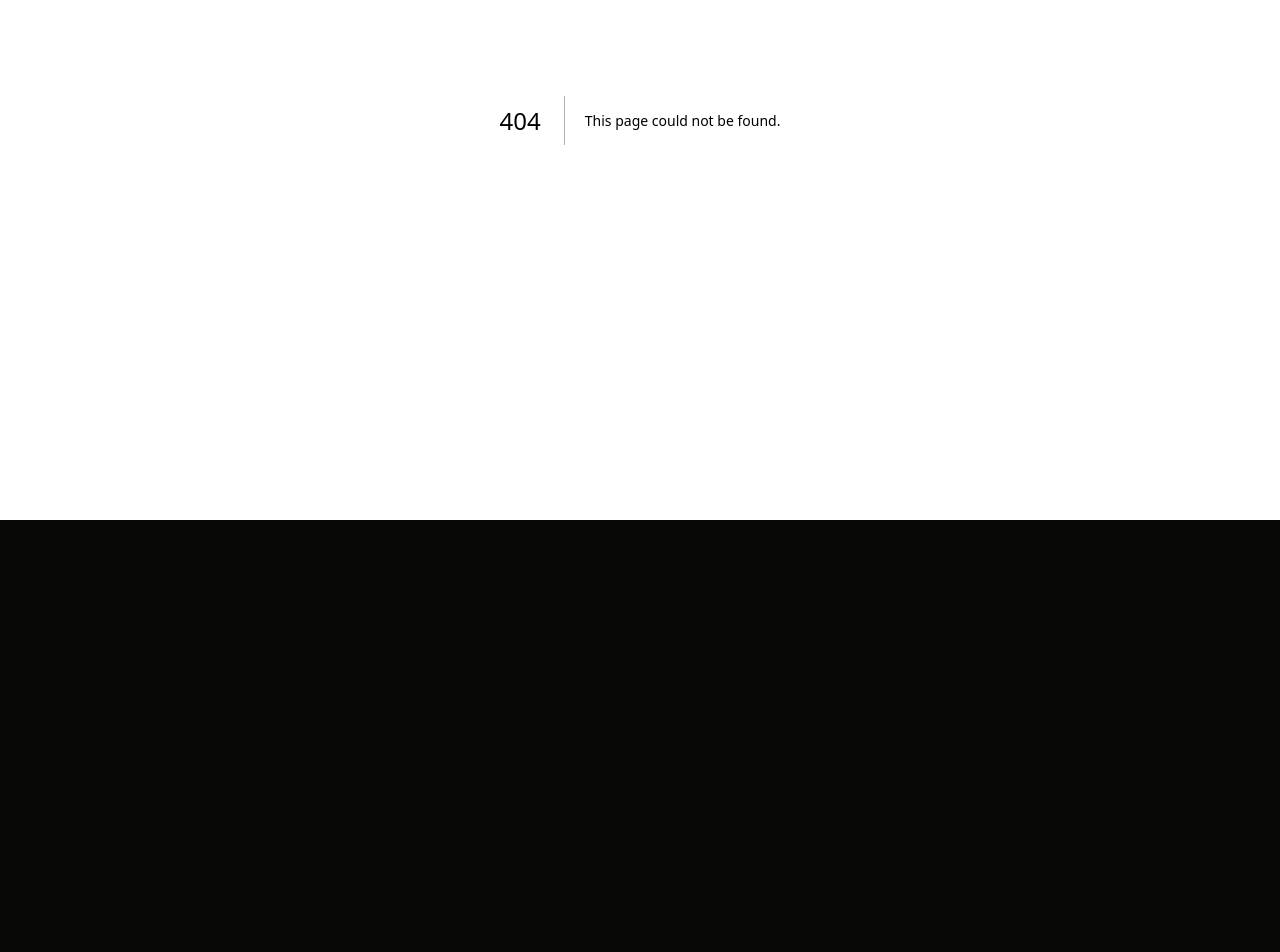
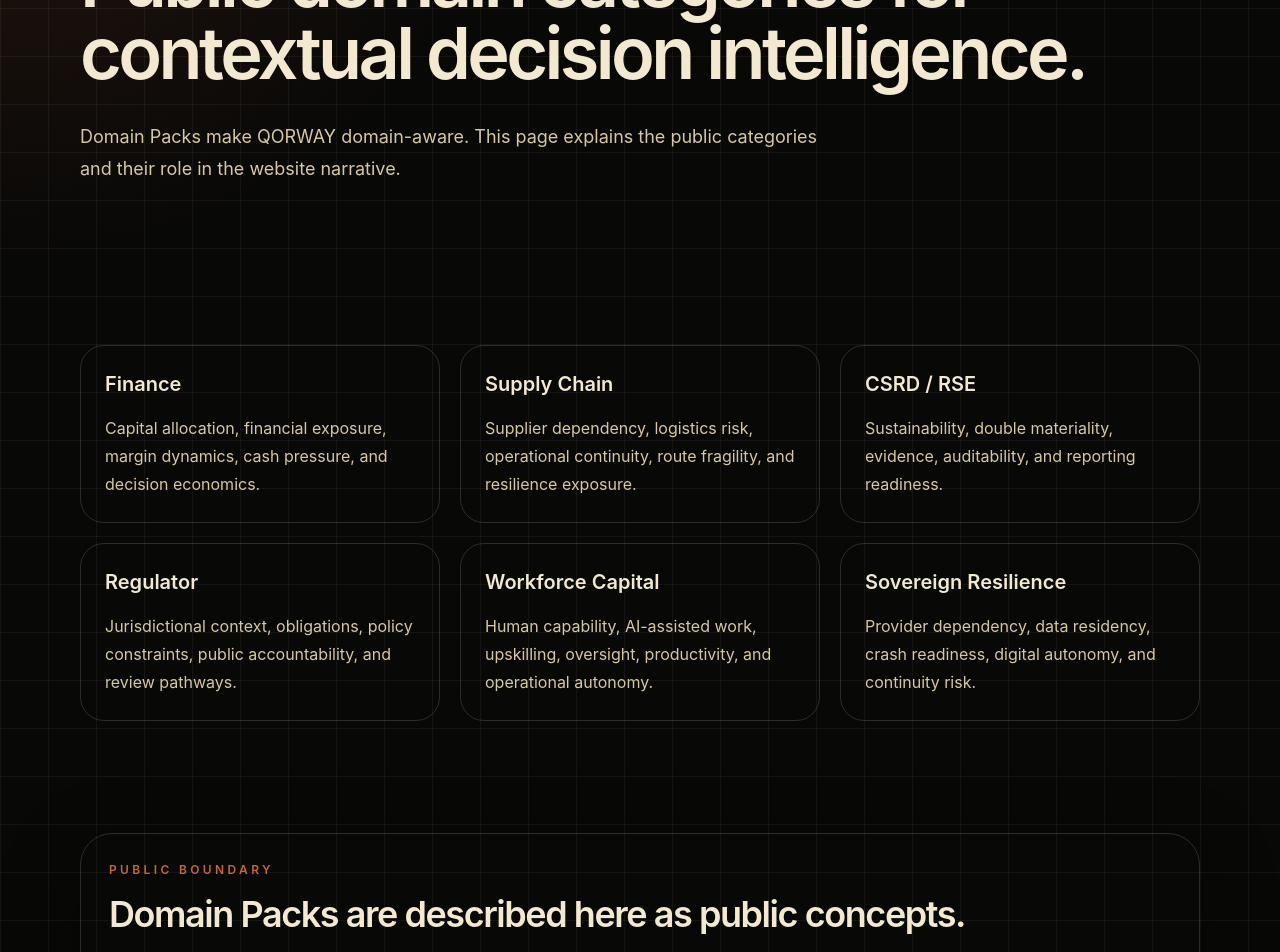
Before and after one commit to QORWAY-TECHNOLOGY/qorway-technology-website, a Next.js app: page /domain-packs in a window 1280 px wide. Before the commit this address had no page. Shown: the part 280-1232 px from the top of the page. Before the commit the page ends 800 px from the top, so only its background shows below. Built offline with nearby package versions, Linux system fonts and the light colour scheme.

Commit message:
Add domain packs page

```diff
--- /dev/null
+++ b/app/domain-packs/page.tsx
@@ -0,0 +1,47 @@
+import type { Metadata } from "next";
+import { Hero, PageShell, Panel, SectionLabel, TextCard, publicDomainPacks } from "@/components/site";
+
+export const metadata: Metadata = {
+  title: "Domain Packs",
+  description:
+    "Public overview of QORWAY Domain Pack categories including Finance, Supply Chain, CSRD/RSE, Regulator, Workforce Capital, and Sovereign Resilience."
+};
+
+const descriptions: Record<string, string> = {
+  Finance: "Capital allocation, financial exposure, margin dynamics, cash pressure, and decision economics.",
+  "Supply Chain": "Supplier dependency, logistics risk, operational continuity, route fragility, and resilience exposure.",
+  "CSRD / RSE": "Sustainability, double materiality, evidence, auditability, and reporting readiness.",
+  Regulator: "Jurisdictional context, obligations, policy constraints, public accountability, and review pathways.",
+  "Workforce Capital": "Human capability, AI-assisted work, upskilling, oversight, productivity, and operational autonomy.",
+  "Sovereign Resilience": "Provider dependency, data residency, crash readiness, digital autonomy, and continuity risk."
+};
+
+export default function DomainPacksPage() {
+  return (
+    <PageShell>
+      <Hero
+        eyebrow="Domain Packs"
+        title="Public domain categories for contextual decision intelligence."
+        body="Domain Packs make QORWAY domain-aware. This page explains the public categories and their role in the website narrative."
+      />
+
+      <section className="qorway-container grid gap-5 py-12 md:grid-cols-3">
+        {publicDomainPacks.map((pack) => (
+          <TextCard key={pack} title={pack} body={descriptions[pack]} />
+        ))}
+      </section>
+
+      <section className="qorway-container py-16">
+        <Panel>
+          <SectionLabel>Public boundary</SectionLabel>
+          <h2 className="max-w-4xl text-4xl font-semibold tracking-[-0.04em] text-qorway-cream">
+            Domain Packs are described here as public concepts.
+          </h2>
+          <p className="mt-6 max-w-3xl leading-8 text-qorway-sand">
+            The website explains what each category represents for the public architecture narrative. Implementation depth remains outside the website.
+          </p>
+        </Panel>
+      </section>
+    </PageShell>
+  );
+}
```
